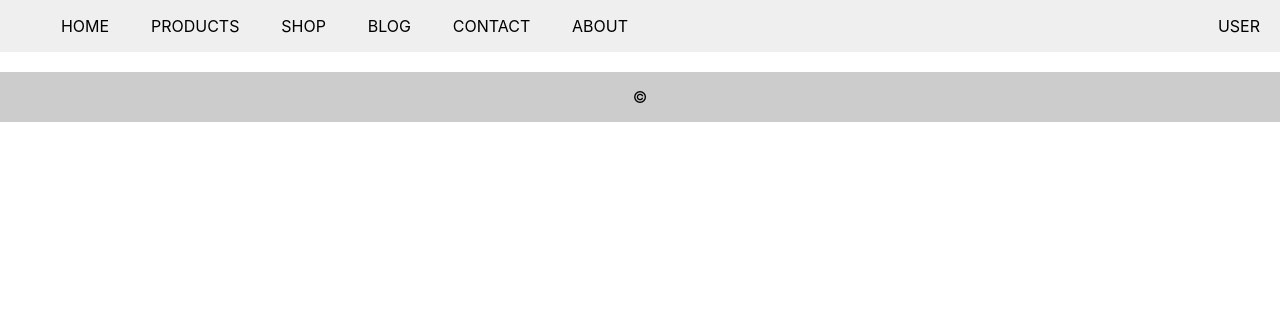
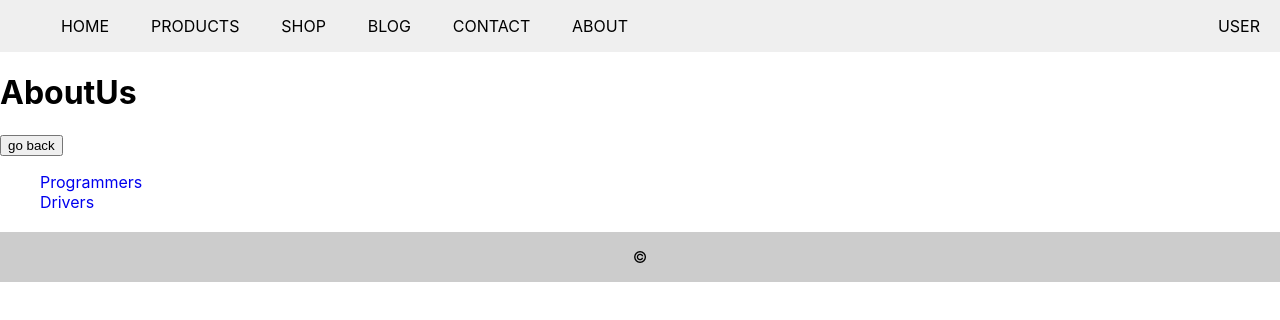
Before and after one commit to Sinaliri/React-Landing-Page, a React (Create React App) app in the folder landing-page/: page /aboutus in a window 1280 px wide. Shown: the top 320 px of the page. Built offline with nearby package versions, Linux system fonts and the light colour scheme.

Commit message:
using Navigatio nested routing in project

```diff
--- a/landing-page/src/App.js
+++ b/landing-page/src/App.js
@@ -5,7 +5,10 @@ import Navbar from "./component/Navbar/Navbar";
 import Footer from "./component/Footer/Footer";
 import Landing from "./component/Landing-page/Landing";
 import Products from "./component/Products/Products";
-import { Route, Routes } from "react-router-dom";
+import { Route, Routes, Navigate } from "react-router-dom";
+import ProductDetail from "./component/ProductDetail/ProductDetail";
+import PageNotFound from "./component/PageNotFound/PageNotFound";
+import AboutUs from "./component/AboutUs/AboutUs";
 
 export default class App extends Component {
   render() {
@@ -14,8 +17,15 @@ export default class App extends Component {
         <Navbar />
         {/* < BannerCarousel />   */}
         <Routes>
-          <Route path="/Products" element={<Products/>}/>
-          <Route path="/" element={<Landing/>} />
+          <Route path="/" element={<Landing />} />
+          <Route path="/Products" element={<Products />} />
+          <Route path="/Products/:id" element={<ProductDetail />} />
+          <Route path="/aboutus/*" element={<AboutUs />}>
+            <Route path="Programmers" element={<h1>Programmers</h1>} />
+            <Route path="Drivers" element={<h1>Drivers</h1>} />
+          </Route>
+          <Route path="/*" element={<Navigate to="/NotFound" />} />
+          <Route path="/NotFound" element={<PageNotFound />} />
         </Routes>
 
         {/* <Landing /> */}
--- /dev/null
+++ b/landing-page/src/component/AboutUs/AboutUs.jsx
@@ -0,0 +1,27 @@
+import React from 'react';
+import { useNavigate , Link, Outlet } from 'react-router-dom';
+
+
+export default function AboutUs() {
+    const navigate=useNavigate();
+    const clickhandler= ()=>{
+        navigate(-1)
+        // navigate("/",{replace:true})
+    }
+  return (
+    <div>
+        <h1>AboutUs</h1>
+        <button onClick={clickhandler}>go back</button>
+        <ul>
+            <li>
+                <Link to="Programmers">Programmers</Link>
+            </li>
+            <li>
+                <Link to="Drivers">Drivers</Link>
+            </li>
+        </ul>
+        <Outlet/>
+
+    </div>
+  )
+}
--- a/landing-page/src/component/Card/Card.jsx
+++ b/landing-page/src/component/Card/Card.jsx
@@ -2,6 +2,7 @@ import React, { Component } from 'react'
 import CardStyle from "./Card.module.css"
 import up from "../../images/up.svg"
 import down from "../../images/down.svg"
+import { Link } from 'react-router-dom';
 export default class Card extends Component {
     constructor(){
       super();
@@ -24,14 +25,14 @@ export default class Card extends Component {
     }
   render() {
 
-    const {image , name , cost} = this.props;
+    const {image , name , cost , id} = this.props;
     const {counter}=this.state;
     return (
       <div className={CardStyle.Card}>
         <img className={CardStyle.CardImage} src={image} alt={name} />
 
         <div className={CardStyle.desc}>
-        <h4 className={CardStyle.CardName}>{name}</h4>
+        <h4 className={CardStyle.CardName}><Link to={`/Products/${id}`}>{name}</Link></h4>
         {/* <p className={CardStyle.Price}>{cost} {counter ? `* ${counter} = ${counter * Number(cost.split(" ")[0])}`: ""}</p> */}
         <p className={CardStyle.Price}>{cost} {counter!==0 && `* ${counter} = ${counter * Number(cost.split(" ")[0])}`}</p>
 
--- a/landing-page/src/component/Cards/Cards.jsx
+++ b/landing-page/src/component/Cards/Cards.jsx
@@ -10,7 +10,7 @@ export default class Cards extends Component {
         <span className={CardsStyle.cardstitle}>Special Offer</span>
         {
             SpecialOfferProducts.map((product)=>{
-                return <Card name={product.name} image={product.src} cost={product.Price} key={product.id} />
+                return <Card name={product.name} image={product.src} cost={product.Price} key={product.id} id={product.id} />
             })
         }
 
--- a/landing-page/src/component/Navbar/Navbar.jsx
+++ b/landing-page/src/component/Navbar/Navbar.jsx
@@ -16,7 +16,7 @@ const Navbar = () => {
                 <li><Link to="">SHOP</Link></li>
                 <li><Link to="">BLOG</Link></li>
                 <li><Link to="">CONTACT</Link></li>
-                <li><Link to="">ABOUT</Link></li>
+                <li><Link to="/aboutus">ABOUT</Link></li>
             </ul>
         </div>
         <div className={NavbarStyles.User}>
--- /dev/null
+++ b/landing-page/src/component/PageNotFound/PageNotFound.jsx
@@ -0,0 +1,7 @@
+import React from 'react'
+
+export default function PageNotFound() {
+  return (
+    <div>PageNotFound</div>
+  )
+}
--- /dev/null
+++ b/landing-page/src/component/ProductDetail/ProductDetail.jsx
@@ -0,0 +1,11 @@
+import React from 'react'
+import { useParams } from 'react-router-dom';
+
+ const ProductDetail = () => {
+    const params=useParams();
+    console.log(params)
+  return (
+    <div>ProductDetail - {params.id}</div>
+  )
+}
+export default ProductDetail;
--- a/landing-page/src/component/Products/Products.jsx
+++ b/landing-page/src/component/Products/Products.jsx
@@ -23,7 +23,7 @@ export default class Products extends Component {
         {
             products.length ?
             products.map((product)=>{
-                return <Card name={product.title} image={product.image} cost={`${product.price} $`} key={product.id} />
+                return <Card name={product.title} image={product.image} cost={`${product.price} $`} key={product.id} id={product.id} />
 
              }
                  )
```
